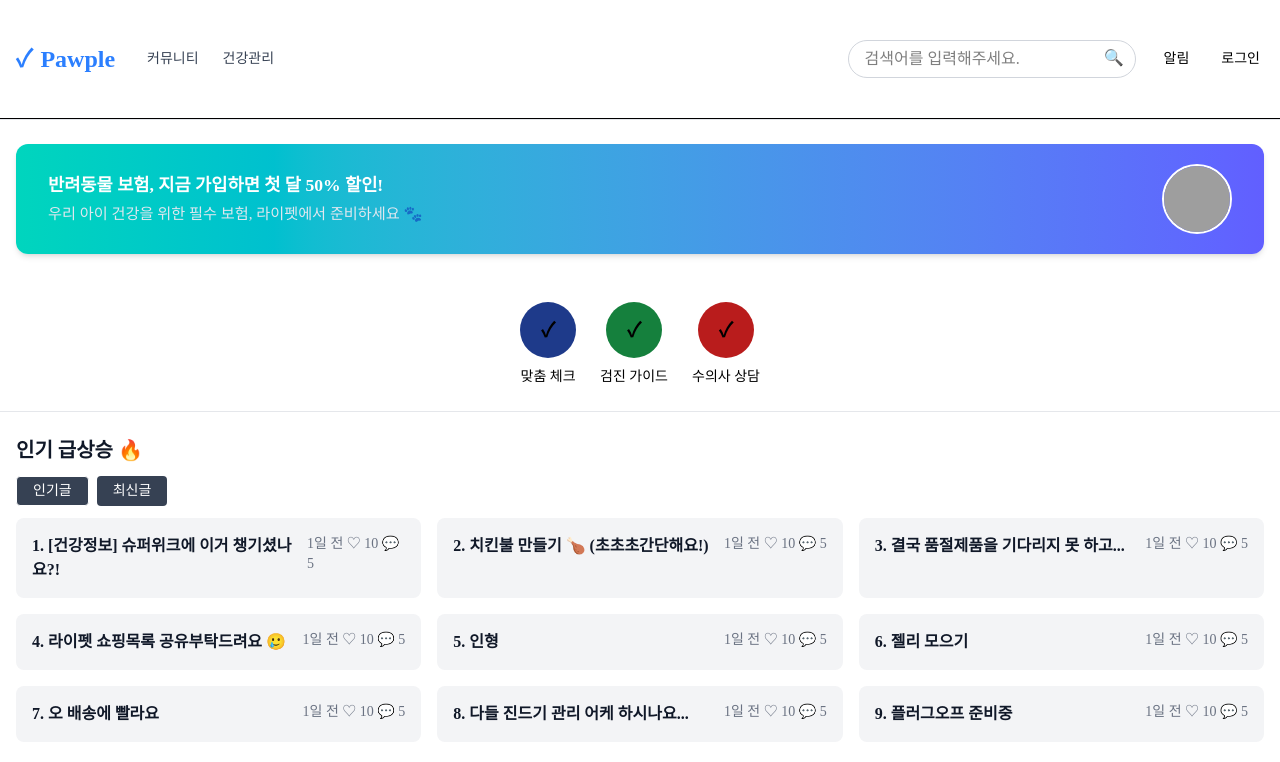
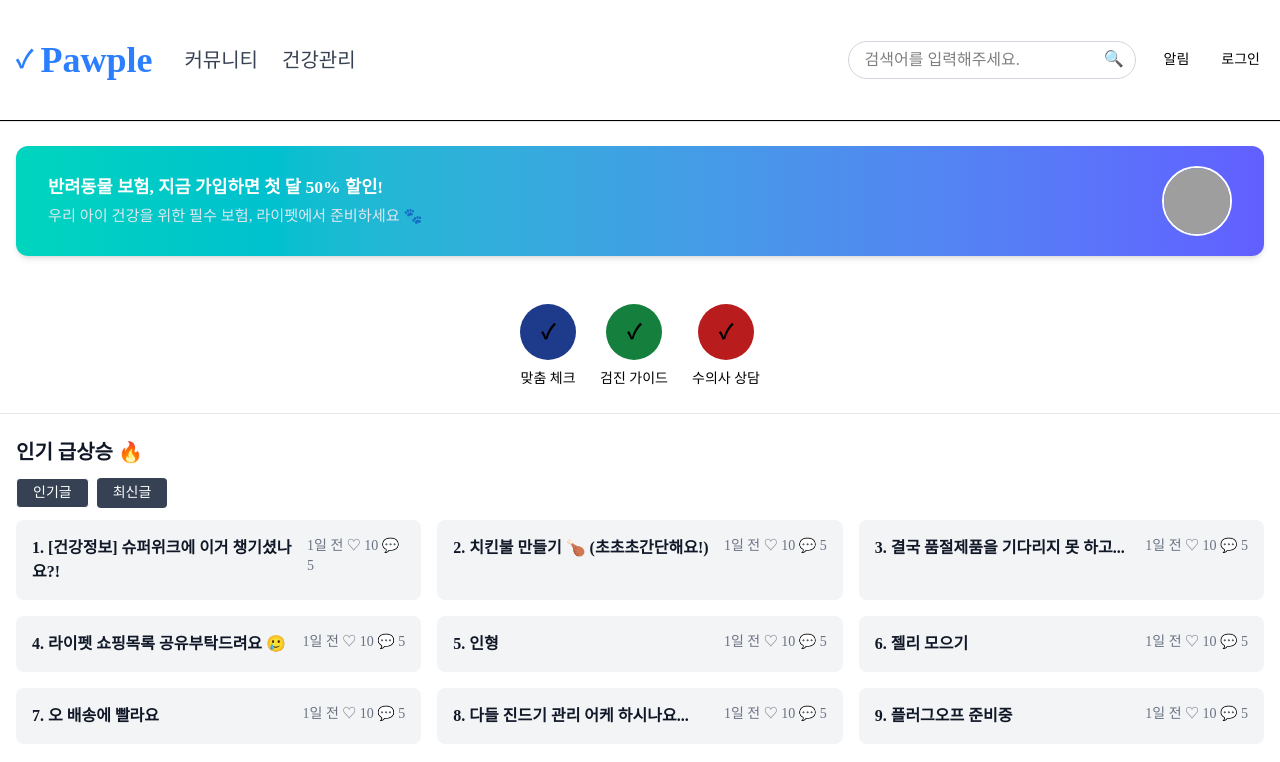
Before and after one commit to Songyonggeun/pawpelfront, a Next.js app: page / in a window 1280 px wide. Shown: the top 762 px of the page. Built offline with nearby package versions, Linux system fonts and the light colour scheme; grey boxes are pictures that could not be loaded; a web font is replaced by a local one.

Commit message:
test
test

```diff
--- a/components/(application)/header.jsx
+++ b/components/(application)/header.jsx
@@ -82,10 +82,10 @@ export default function Header() {
       <div className="max-w-7xl mx-auto px-4 py-10 flex items-center justify-between">
         <div className="flex items-center space-x-2 cursor-pointer" onClick={goTo('/')}>
           <span className="text-blue-500 text-2xl font-bold">✓</span>
-          <span className="text-2xl font-bold text-blue-500">Pawple</span>
+          <span className="text-4xl font-bold text-blue-500">Pawple</span>
         </div>
 
-        <nav className="hidden md:flex space-x-6 text-gray-700 text-sm items-start mr-auto ml-8">
+        <nav className="hidden md:flex space-x-6 text-gray-700 text-xl items-start mr-auto ml-8">
           <button onClick={toggleCommunityMenu} className="relative hover:text-blue-500">
             커뮤니티
           </button>
```
